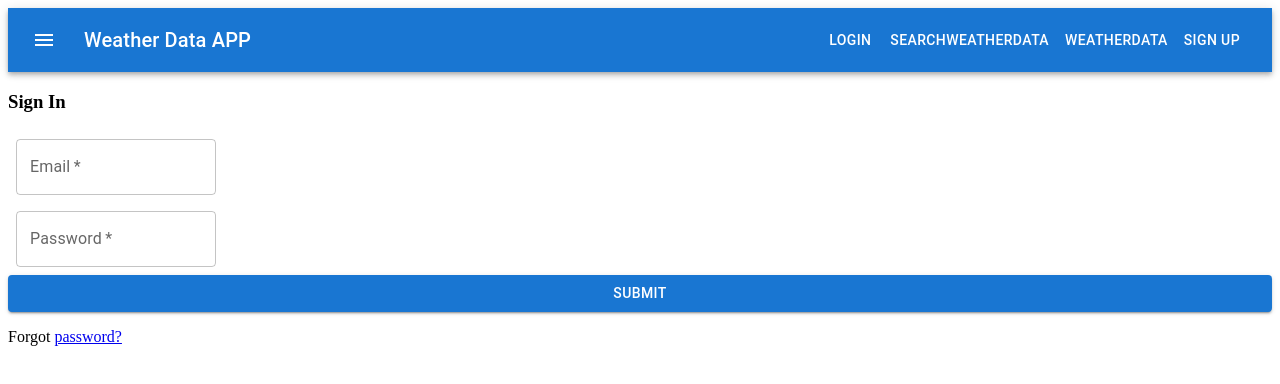
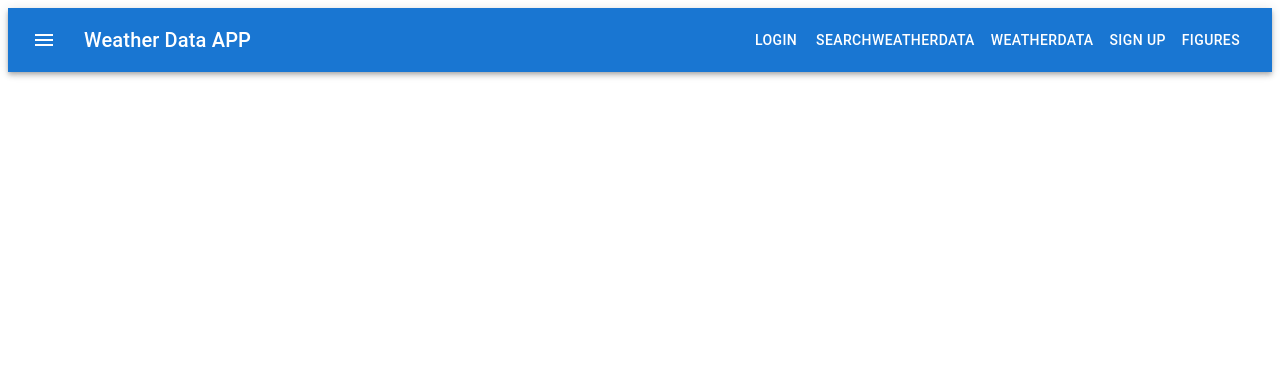
Before and after one commit to FIT-HNEE/ClientSide-WSData, a React (Create React App) app: page / in a window 1280 px wide. Shown: the top 384 px of the page. Built offline with nearby package versions, Linux system fonts and the light colour scheme.

Commit message:
Update NavBar.tsx

```diff
--- a/src/components/NavBar.tsx
+++ b/src/components/NavBar.tsx
@@ -13,6 +13,7 @@ import MenuIcon from '@mui/icons-material/Menu';
 import Button from '@mui/material/Button';
 import WeatherDataFetching from "../pages/WeatherData/WeatherDataFetching";
 import WeatherData from "../pages/WeatherData/WeatherData";
+import Figures from "./dataVisualization/Figures";
 
 
 const NavBar: React.FC<RouteComponentProps> = (props) => {
@@ -59,7 +60,7 @@ const NavBar: React.FC<RouteComponentProps> = (props) => {
                       <Button color="inherit" href="/WeatherDataFetching" >SearchWeatherData</Button>
                       <Button color="inherit" href="/WeatherData" >WeatherData</Button>
                       <Button color="inherit" href="/sign-up" >Sign up</Button>
-
+                      <Button color="inherit" href="/figures" >Figures</Button>
                   </>
                   )
 
@@ -75,7 +76,7 @@ const NavBar: React.FC<RouteComponentProps> = (props) => {
 
         <Switch>
 
-          <Route exact path='/' component={SignIn} />
+          <Route exact path='/figures' component={Figures} />
 
           <Route path="/sign-in" component={SignIn} />
 
```
